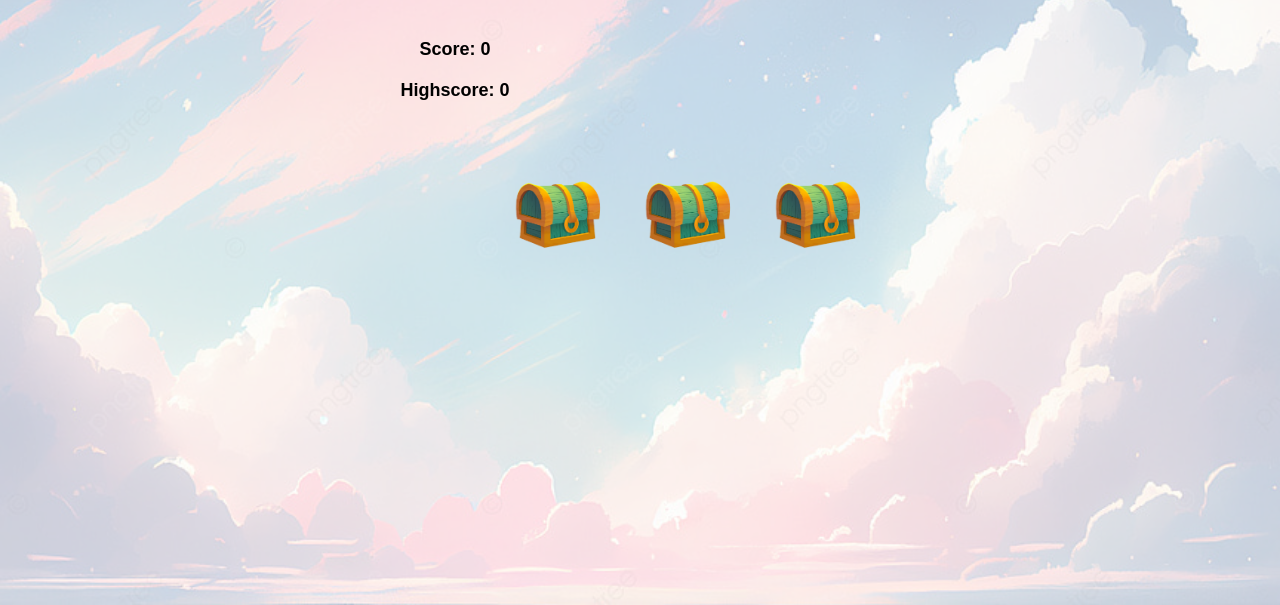
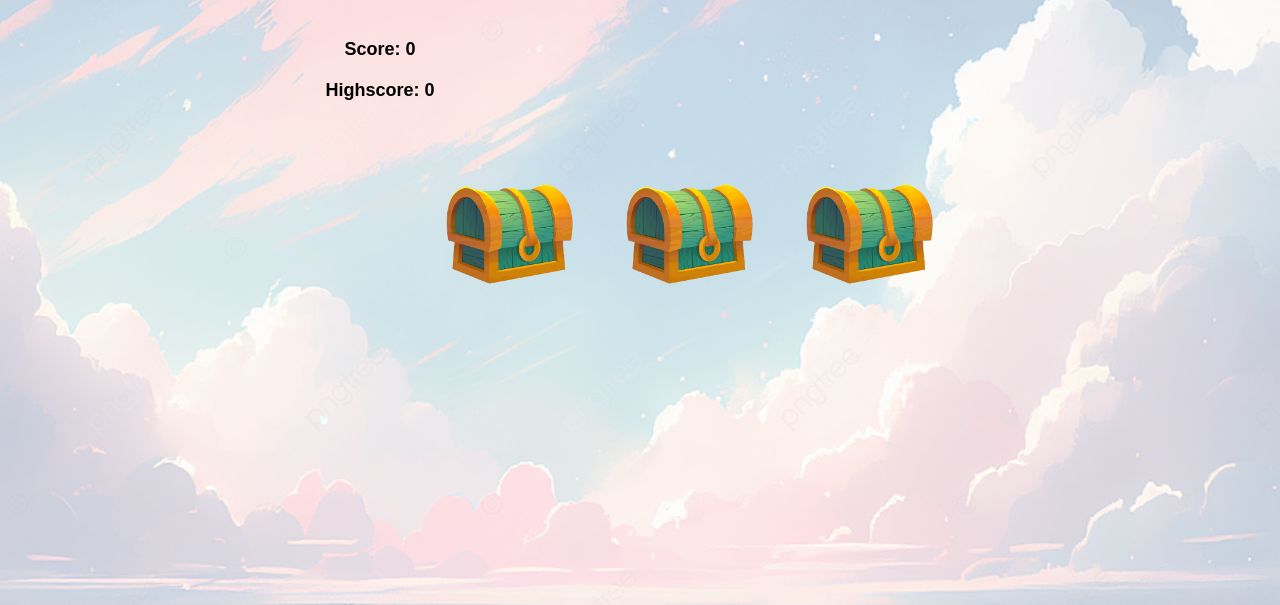
Before and after one commit to smithkenny482/web, a plain HTML site: page index.html in a window 1280 px wide. Both pictures are taken after a click on the button "Start Game". Shown: the part 195-800 px from the top of the page. Drawn offline with Linux system fonts and the light colour scheme.

Commit message:
increase chest size

```diff
--- a/styles.css
+++ b/styles.css
@@ -58,7 +58,7 @@ body::after {
   }
 
 .treasure-chest img {
-    width: 100px; /* Set the desired width */
+    width: 150px; /* Set the desired width */
     height: auto; /* Automatically adjust the height to maintain aspect ratio */
     border-radius: 30px; /* Add rounded corners */
   }
```
